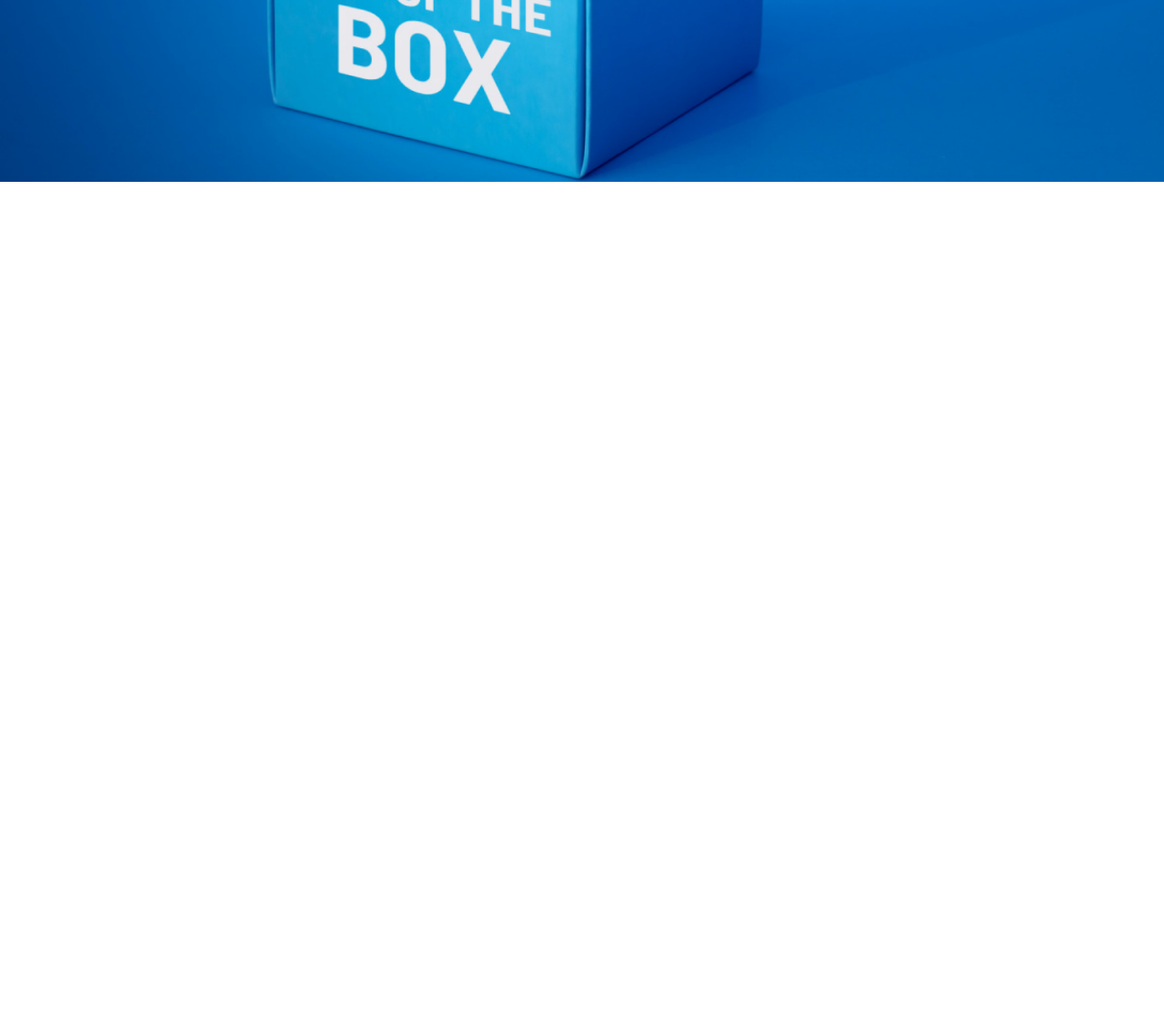
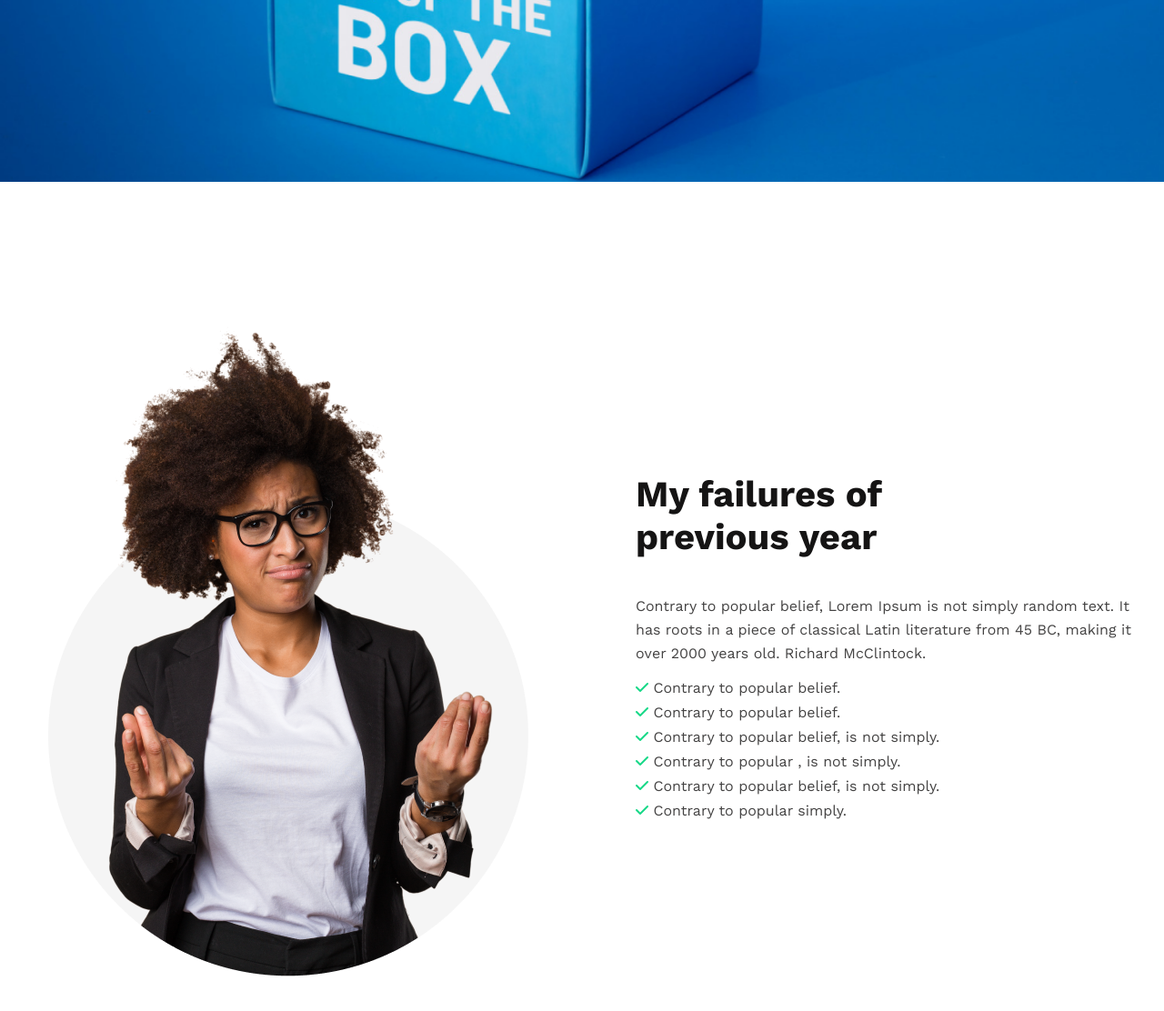
Before and after one commit to saikulislam4/assignment-practice-new-year, a plain HTML site: page index.html in a window 1280 px wide. Shown: the part 660-1772 px from the top of the page at 91% size. Before the commit the page ends 860 px from the top, so only its background shows below. Drawn offline with nearby package versions, Linux system fonts and the light colour scheme.

Commit message:
my failures section added

```diff
--- a/index.html
+++ b/index.html
@@ -9,6 +9,8 @@
     <!-- work sans google font -->
     <link rel="preconnect" href="https://fonts.googleapis.com" />
     <link rel="preconnect" href="https://fonts.gstatic.com" crossorigin />
+    <!-- fontawesome link -->
+    <script src="https://kit.fontawesome.com/b7f823b944.js" crossorigin="anonymous"></script>
     <link href="https://fonts.googleapis.com/css2?family=Work+Sans:ital,wght@0,100..900;1,100..900&display=swap"
       rel="stylesheet"/>
   </head>
@@ -25,7 +27,31 @@
       </div>
     </header>
 
-    <main></main>
+    <main class="main_container">
+
+      <div class="my_failures">
+
+        <div class="my_failures_item">
+          <img src="/images/person.png" alt="person">
+        </div>
+
+        <div class="my_failures_item">
+          <h2 class="my_failures_title">
+            My failures of <br> previous year
+          </h2>
+
+          <p class="my_failures_description">Contrary to popular belief, Lorem Ipsum is not simply random text. It has roots in a piece of classical Latin literature from 45 BC, making it over 2000 years old. Richard McClintock.</p>
+          <ul>
+            <li> <i class="check fa-solid fa-check"></i> Contrary to popular belief.</li>
+            <li> <i class="check fa-solid fa-check"></i> Contrary to popular belief.</li>
+            <li> <i class="check fa-solid fa-check"></i> Contrary to popular belief, is not simply.</li>
+            <li> <i class="check fa-solid fa-check"></i> Contrary to popular , is not simply.</li>
+            <li> <i class="check fa-solid fa-check"></i> Contrary to popular belief, is not simply.</li>
+            <li> <i class="check fa-solid fa-check"></i> Contrary to popular simply.</li>
+          </ul>
+        </div>
+      </div>
+    </main>
 
     <footer></footer>
   </body>
--- a/style/style.css
+++ b/style/style.css
@@ -58,3 +58,38 @@
     margin-right: 0;
     margin-bottom: 30px;
 }
+
+/* My_failures section style start */
+
+.my_failures {
+    margin: 150px 0;
+    display: flex;
+    gap: 100px;
+    align-items: center;
+}
+
+.my_failures_title {
+    color: #151414;
+    font-size: 40px;
+    font-weight: 700;
+    margin-bottom: 40px;
+}
+
+.my_failures_description {
+    color: #444343;
+    font-size: 16px;
+    font-weight: 400;
+    line-height: 26px;
+    margin-bottom: 15px;
+}
+
+.my_failures_item ul li {
+    color: #444343;
+    font-size: 16px;
+    font-weight: 400;
+    list-style: none;
+    margin-bottom: 8px;
+}
+.my_failures_item ul li .check{
+    color: #16D887;
+}
```
